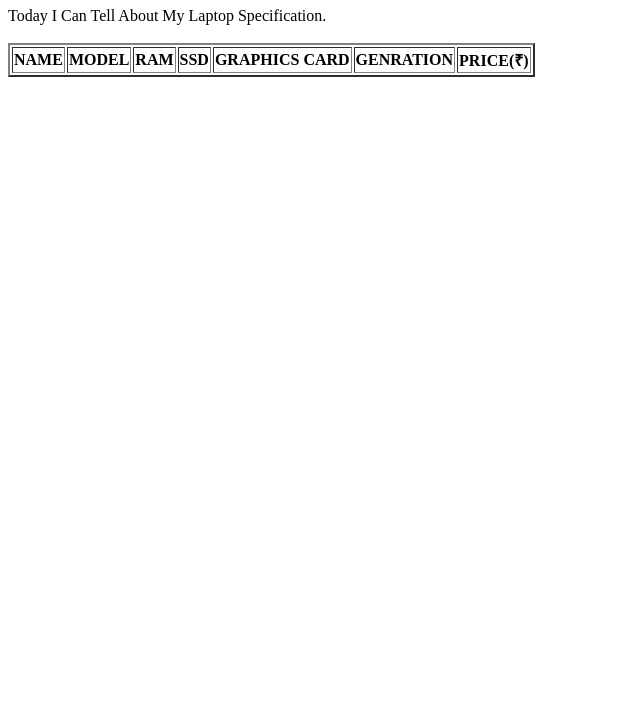
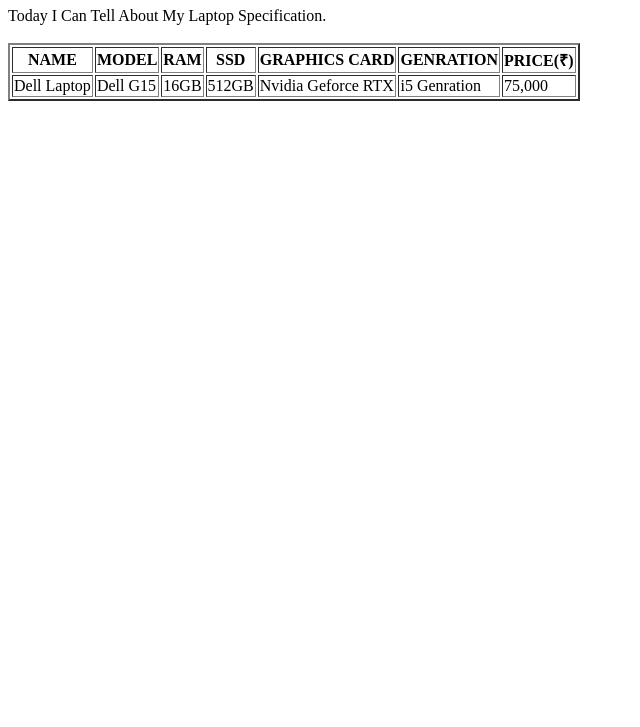
Before and after one commit to AdityaSakhare-13/Git_2, a plain HTML site: page first.html in a window 1280 px wide. Shown: the part 73-800 px from the top of the page, without its empty margins (0-640 px from the left). Drawn offline with Linux system fonts and the light colour scheme.

Commit message:
finally complete website

```diff
--- a/first.html
+++ b/first.html
@@ -35,7 +35,31 @@
                 PRICE(₹)
             </th>
 
-
+            <div>
+                <tr>
+                    <td>
+                        Dell Laptop
+                    </td>
+                    <td>
+                        Dell G15
+                    </td>
+                    <td>
+                        16GB
+                    </td>
+                    <td>
+                        512GB
+                    </td>
+                    <td>
+                        Nvidia Geforce RTX
+                    </td>
+                    <td>
+                        i5 Genration
+                    </td>
+                    <td>
+                        75,000
+                    </td>
+                </tr>
+            </div>
         </table>
     </body>
 </html>
```
